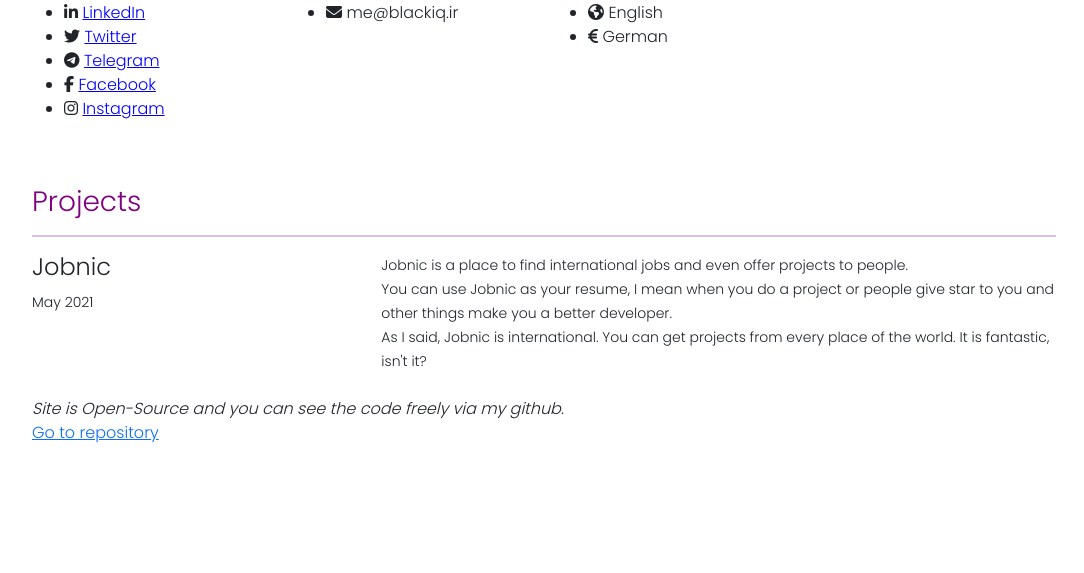
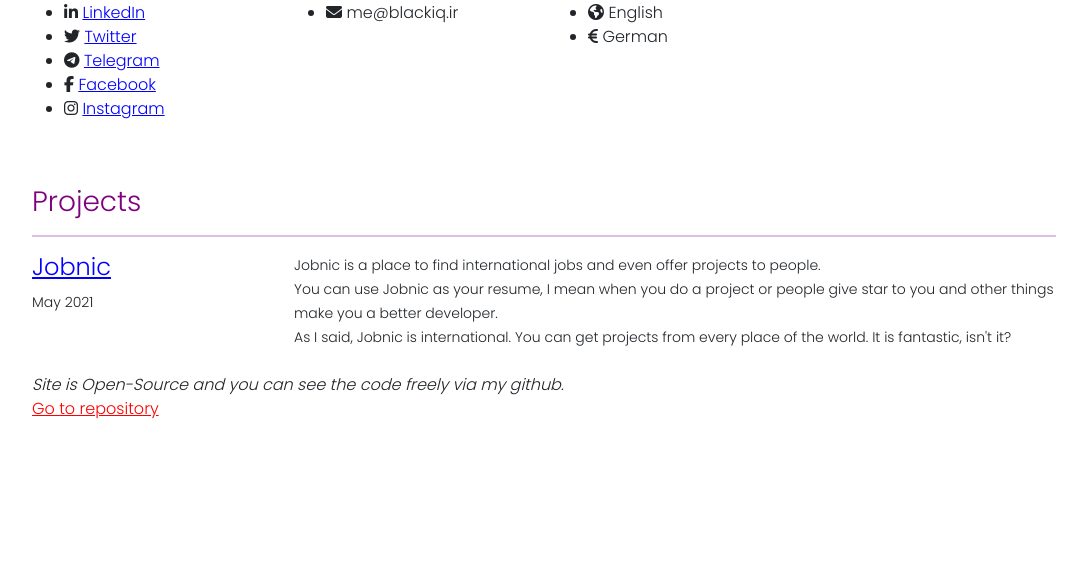
Before and after one commit to BlackIQ/BlackIQ.ir, a Flask app: page / in a window 1280 px wide. Shown: the part 501-1074 px from the top of the page, without its empty margins (96-1180 px from the left). After the commit the page ends 920 px from the top, so only its background shows below. Run offline with Flask 2, Linux system fonts and the light colour scheme; some libraries are stand-ins or nearby versions.

Commit message:
Add red class and fix projects template

```diff
--- a/app/templates/index.html
+++ b/app/templates/index.html
@@ -36,6 +36,9 @@
 			}
 			.blue {
 				color: blue;
+			}
+			.red {
+			    color: red;
 			}
 			.line {
 			    background: purple;
@@ -132,12 +135,12 @@
             <h3 class="purple">Projects</h3>
             <hr class="line">
             <div class="row">
-                <div class="col-md-4">
-                    <h4>Jobnic</h4>
+                <div class="col-md-3">
+                    <h4><a href="https://jobnic.net" class="blue">Jobnic</a></h4>
                     <small>May 2021</small>
                     <br>
                 </div>
-                <div class="col-md-8">
+                <div class="col-md-9">
                     <small>
                         Jobnic is a place to find international jobs and even offer projects to people.
                         <br>
@@ -154,7 +157,7 @@
     <div class="row left">
         <i>Site is Open-Source and you can see the code freely via my github.</i>
         <br>
-        <a class="link" href="https://github.com/BlackIQ/BlackIQ.ir">Go to repository</a>
+        <a class="red" href="https://github.com/BlackIQ/BlackIQ.ir">Go to repository</a>
     </div>
 </div>
 </body>
```
